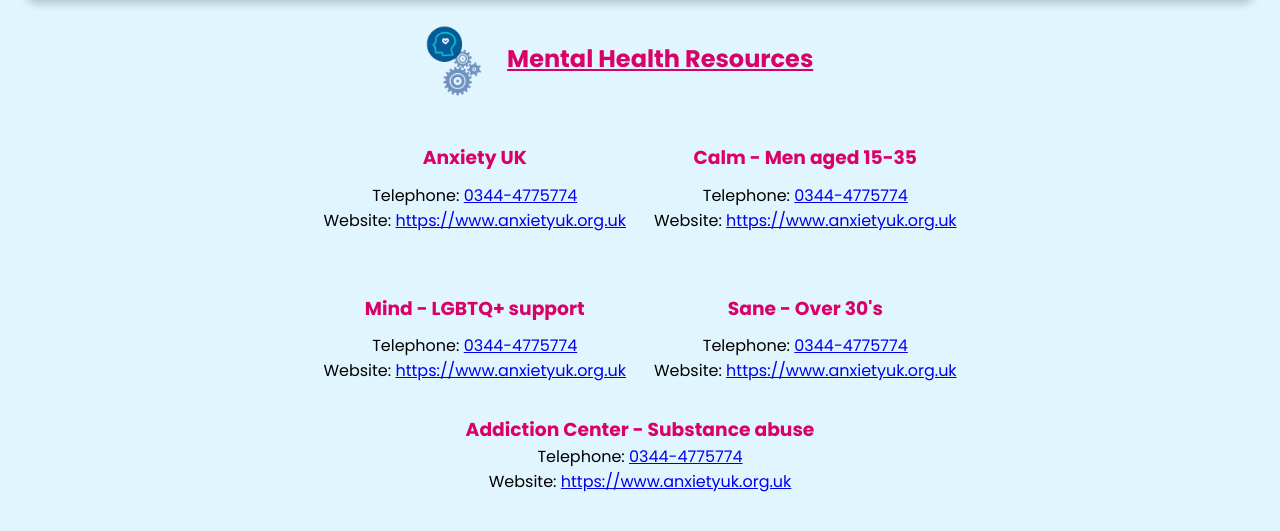
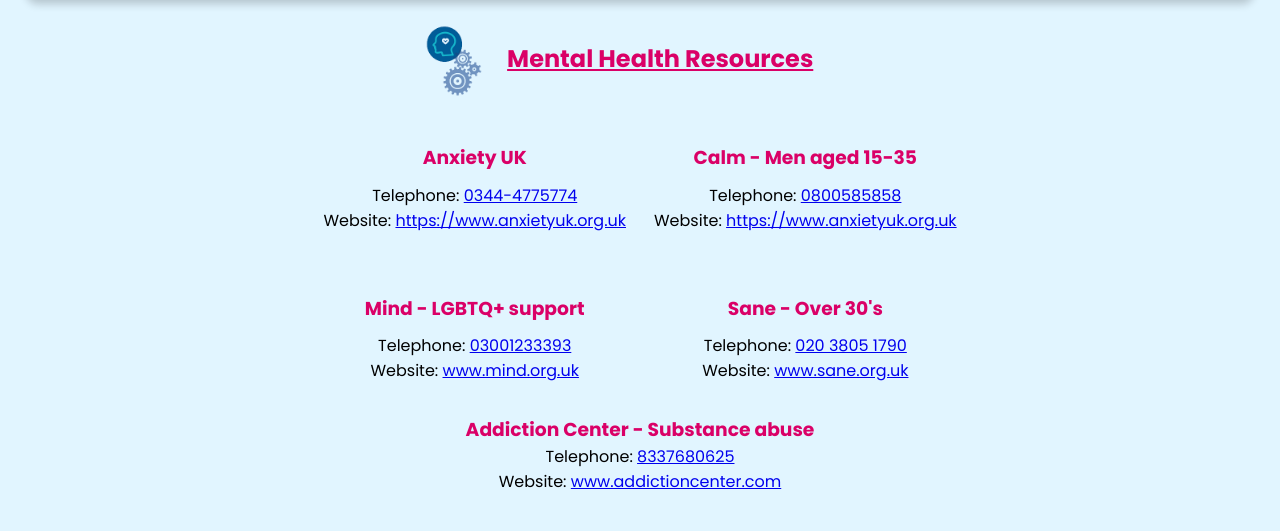
Before and after one commit to Mask02/Better-Days, a Flask app: page /mental_health_resources in a window 1280 px wide. Shown: the part 68-599 px from the top of the page. Run offline with Flask 2, Linux system fonts and the light colour scheme.

Commit message:
links added

```diff
--- a/app.py
+++ b/app.py
@@ -7,7 +7,7 @@
 def login():
     return render_template('login.html')
 
-@app.route("/index")
+@app.route("/")
 def index():
     return render_template('index.html')
 
--- a/templates/contact_us.html
+++ b/templates/contact_us.html
@@ -29,7 +29,7 @@
         </div>
         <div class="contact_us_boxes">
           <div>
-            For urgent medical help, use the <a href="https://111.nhs.uk/">NHS 111 online service</a>, or call 111
+            For urgent medical help, use the <a href="https://111.nhs.uk/" target="_blank">NHS 111 online service</a>, or call 111
             if you are unable to get help online. For life-threatening
             emergencies, call 999 for an ambulance.
           </div>
--- a/templates/mental_health_resources.html
+++ b/templates/mental_health_resources.html
@@ -19,49 +19,49 @@
             <span>Telephone: <a href="tel:03444775774">0344-4775774</a></span>
             <span
               >Website:
-              <a href="https://www.anxietyuk.org.uk"
+              <a href="https://www.anxietyuk.org.uk" target="_blank"
                 >https://www.anxietyuk.org.uk</a
               ></span
             >
           </div>
           <div class="grid_item">
             <h3>Calm - Men aged 15-35</h3>
-            <span>Telephone: <a href="tel:03444775774">0344-4775774</a></span>
+            <span>Telephone: <a href="tel:0800585858">0800585858</a></span>
             <span
               >Website:
-              <a href="https://www.anxietyuk.org.uk"
+              <a href="https://www.anxietyuk.org.uk" target="_blank"
                 >https://www.anxietyuk.org.uk</a
               ></span
             >
           </div>
           <div class="grid_item">
             <h3>Mind - LGBTQ+ support</h3>
-            <span>Telephone: <a href="tel:03444775774">0344-4775774</a></span>
+            <span>Telephone: <a href="tel:03001233393">03001233393</a></span>
             <span
               >Website:
-              <a href="https://www.anxietyuk.org.uk"
-                >https://www.anxietyuk.org.uk</a
+              <a href="https://www.mind.org.uk" target="_blank"
+                >www.mind.org.uk</a
               ></span
             >
           </div>
           <div class="grid_item">
             <h3>Sane - Over 30's</h3>
-            <span>Telephone: <a href="tel:03444775774">0344-4775774</a></span>
+            <span>Telephone: <a href="tel::020 3805 1790">020 3805 1790</a></span>
             <span
               >Website:
-              <a href="https://www.anxietyuk.org.uk"
-                >https://www.anxietyuk.org.uk</a
+              <a href="https://www.sane.org.uk" target="_blank"
+                >www.sane.org.uk</a
               ></span
             >
           </div>
         </div>
         <div class="grid_item_end">
           <h3>Addiction Center - Substance abuse</h3>
-          <span>Telephone: <a href="tel:03444775774">0344-4775774</a></span>
+          <span>Telephone: <a href="tel::8337680625">8337680625</a></span>
           <span
             >Website:
-            <a href="https://www.anxietyuk.org.uk"
-              >https://www.anxietyuk.org.uk</a
+            <a href="https://www.addictioncenter.com" target="_blank"
+              >www.addictioncenter.com</a
             ></span
           >
         </div>
```
